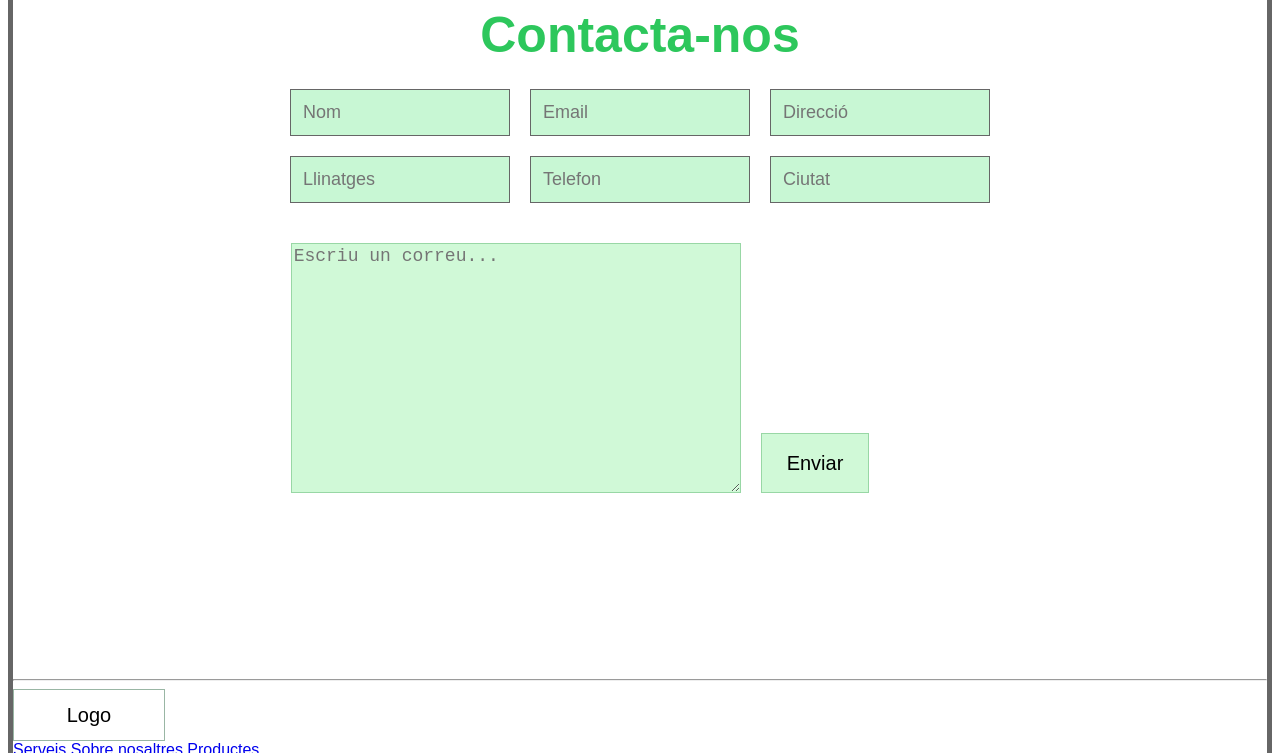
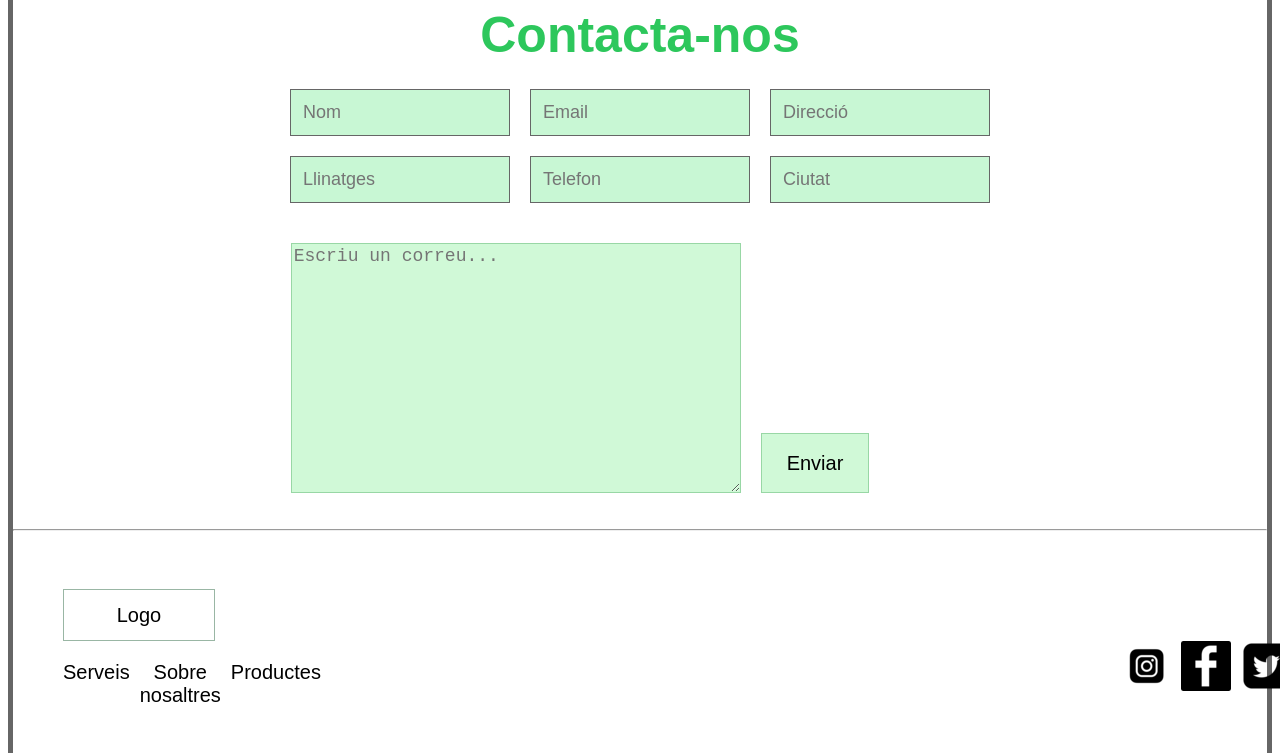
Before and after one commit to marcalonso-ux/wireframe-2, a plain HTML site: page index.html in a window 1280 px wide. Shown: the part 2215-2968 px from the top of the page. Drawn offline with Linux system fonts and the light colour scheme.

Commit message:
hecho último de todo y corregido cosas extras

```diff
--- a/CSS/styles.css
+++ b/CSS/styles.css
@@ -172,9 +172,9 @@ th {
 .flex3 {
 	display: flex;
 	flex-direction: row;
-	height: 100%;
+	height: 507px;
 	margin-top: -9px;
-	gap: 20px;
+	gap: 200px;
 }
 
 .parte_izquierda{
@@ -221,11 +221,14 @@ th {
 .flex3_flex{
 	display: flex;
 	flex-direction: column;
+	gap: 70px;
+	align-items: center;
 }
 .Imagen_flex1{
 	background: url('../Imágenes/Imagen2.png');
 	width:  200px;
 	height: 200px;
+	align-items: center;
 }
 
 .p_Productes {
@@ -266,7 +269,7 @@ th {
     flex-direction: column;
     align-items: center;
     width: 100%;
-	height: 700px;
+	height: 550px;
 }
 
 .grid2 {
@@ -312,5 +315,38 @@ textarea {
     background-color: #d0f9d7;
     border: 1px solid #98d7a5;
     font-size: 20px;
-    cursor: pointer;
 }
+
+.Último{
+	padding: 50px;
+}
+
+.flex_general{
+	display: flex;
+	flex-direction: row;
+	gap: 800px;
+}
+
+.flex1{
+	display: flex;
+	flex-direction: row;
+	gap: 10px;
+}
+
+.Imagen2_flex1{
+	background: url('../Imágenes/Instagram.png');
+	width: 50px;
+	height: 50px;
+}
+
+.Imagen2_flex2 {
+	background: url('../Imágenes/facebook.png');
+	width: 50px;
+	height: 50px;
+}
+
+.Imagen2_flex3 {
+	background: url('../Imágenes/twitter.png');
+	width: 50px;
+	height: 50px;
+}
--- a/index.html
+++ b/index.html
@@ -139,21 +139,23 @@
 					<button class="enviar">Enviar</button>
 				</div>
 			</div>
-				<hr>
-		<div class="Último">
+		</div>
+		<hr>
+		<section class="Último">
 			<div class="logo">Logo</div>
-			<nav class="menu">
-				<a href="#">Serveis</a>
-				<a href="#">Sobre nosaltres</a>
-				<a href="#">Productes</a>
-			</nav>
-
-			<div class="social">
-				<img src="instagram.png" alt="insta">
-				<img src="facebook.png" alt="fb">
-				<img src="twitter.png" alt="tw">
+			<div class="flex_general">
+				<div class="flex1">
+					<p>Serveis</p>
+					<p>Sobre nosaltres</p>
+					<p>Productes</p>
+				</div>
+				<div class="flex1">
+					<div class="Imagen2_flex1"></div>
+					<div class="Imagen2_flex2"></div>
+					<div class="Imagen2_flex3"></div>
+				</div>
 			</div>
-		</div>
+		</section>
 	</div>
 </body>
 
```
Also changed, not shown: Imágenes/Instagram.png (added), Imágenes/Instagram.webp (added), Imágenes/facebook.png (added), Imágenes/twitter.png (added).
